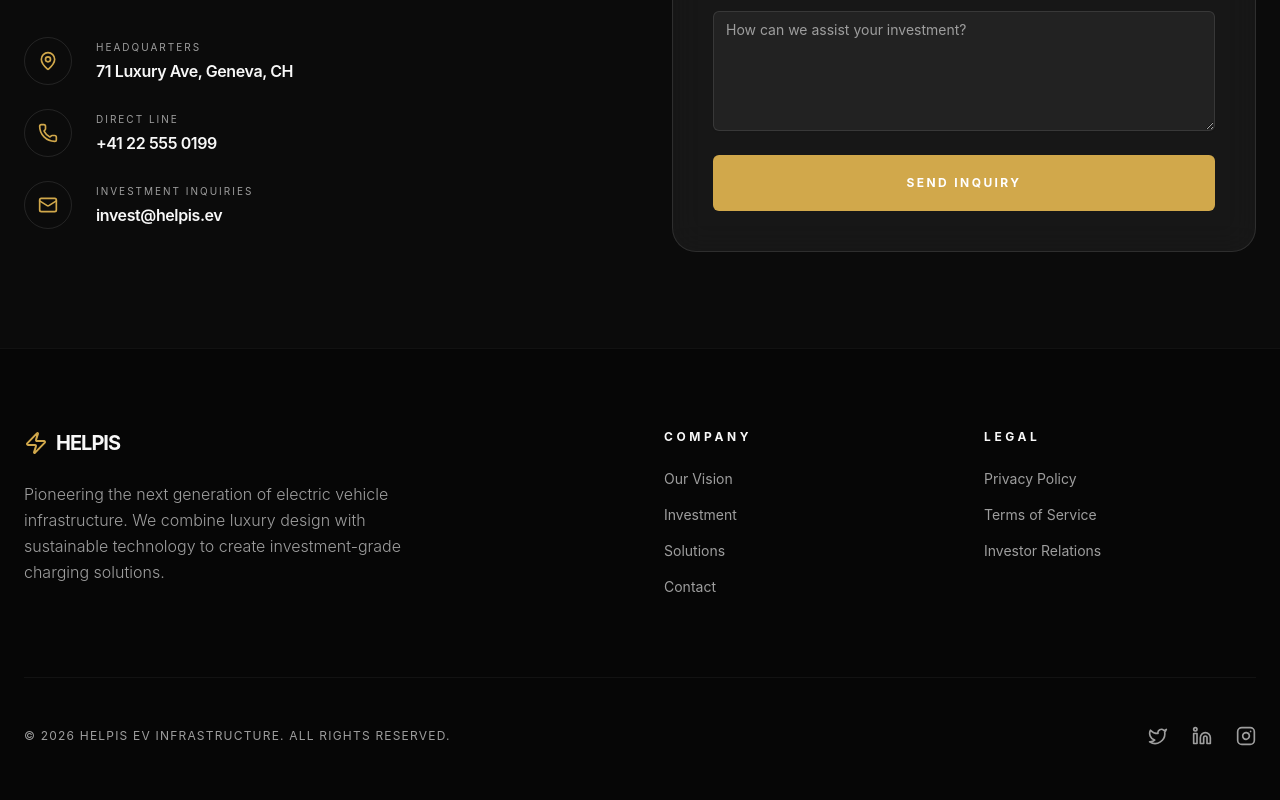
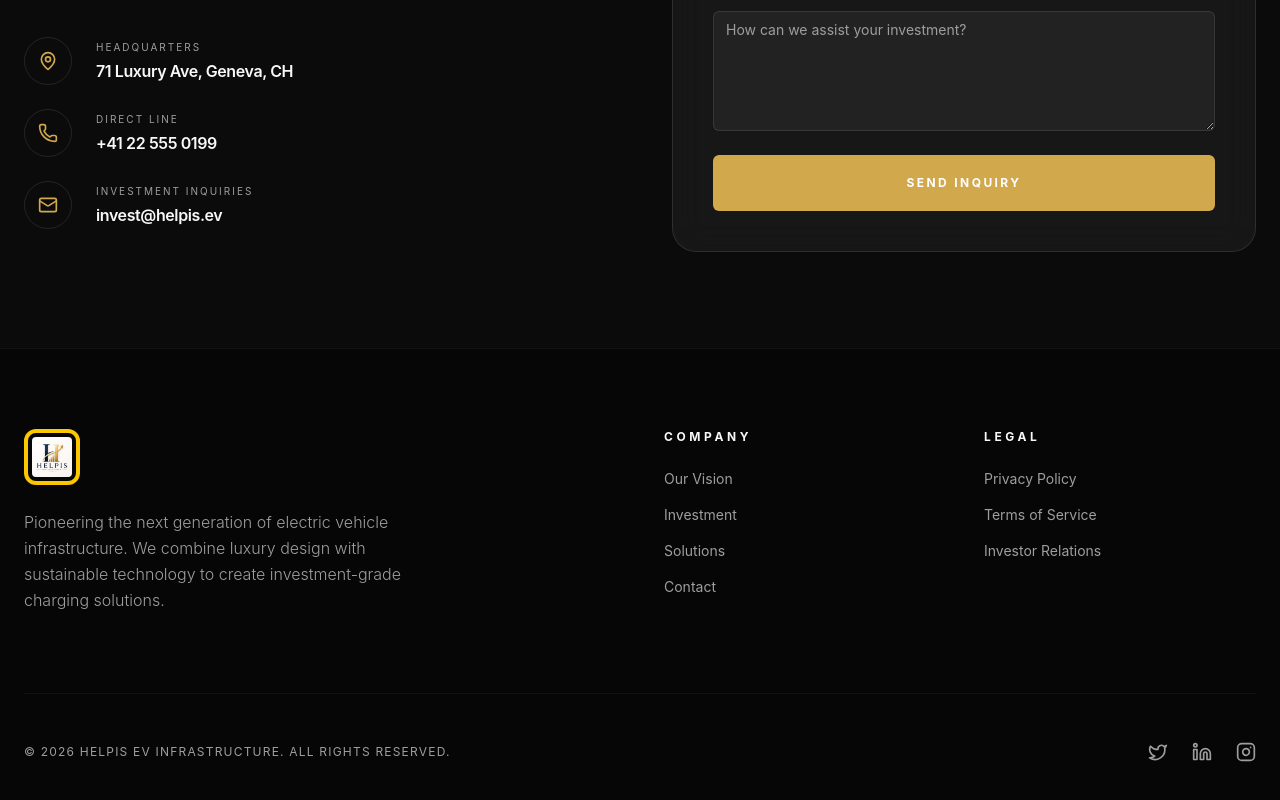
Before and after one commit to wawwageh-hub/helpis-investment1, a React (Vite) app in the folder electric_equity_hub_1779970584209/: page / in a window 1280 px wide. Shown: the part 3258-4058 px from the top of the page. Built offline with nearby package versions, Linux system fonts and the light colour scheme.

Commit message:
Update Footer.tsx

```diff
--- a/electric_equity_hub_1779970584209/src/components/Footer.tsx
+++ b/electric_equity_hub_1779970584209/src/components/Footer.tsx
@@ -8,8 +8,7 @@ export const Footer = () => {
         <div className="grid md:grid-cols-4 gap-12 mb-20">
           <div className="col-span-2">
             <div className="flex items-center gap-2 mb-6">
-              <Zap className="w-6 h-6 text-primary" />
-              <span className="text-xl font-bold tracking-tighter text-foreground uppercase">Helpis</span>
+<img src="/logo.jpg.jpeg" className="h-14 w-auto rounded-xl border-4 border-yellow-400 p-1" alt="Helpis Logo" />
             </div>
             <p className="text-muted-foreground max-w-sm font-light leading-relaxed">
               Pioneering the next generation of electric vehicle infrastructure. We combine luxury design with sustainable technology to create investment-grade charging solutions.
```
